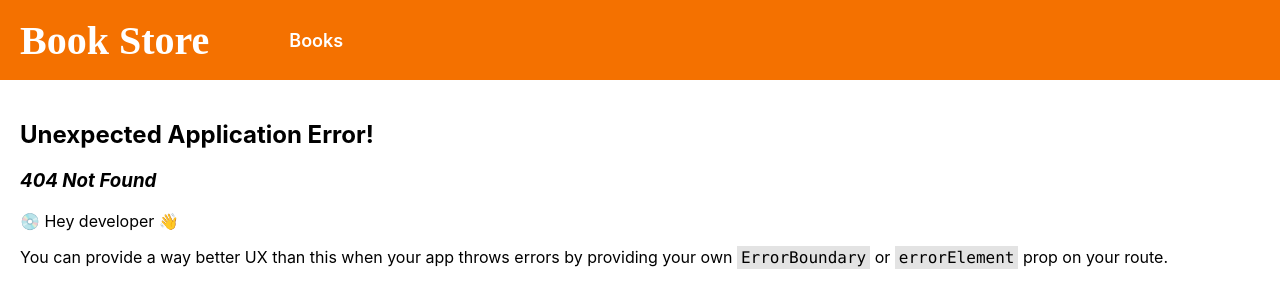
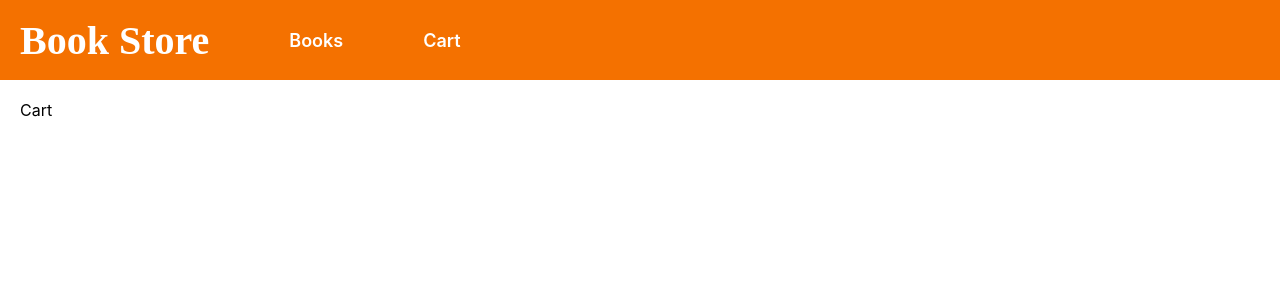
Before and after one commit to LalithyaParuchuri/bookstore, a React (Create React App) app: page /cart in a window 1280 px wide. Before the commit this address had no page. Shown: the top 308 px of the page. Built offline with nearby package versions, Linux system fonts and the light colour scheme.

Commit message:
Add Cart route

```diff
--- /dev/null
+++ b/src/pages/cart/index.jsx
@@ -0,0 +1,3 @@
+export const Cart = () => {
+  return <div>Cart</div>;
+};
--- a/src/router.js
+++ b/src/router.js
@@ -1,4 +1,5 @@
 import { createBrowserRouter } from "react-router-dom";
+import { Cart } from "./pages/cart";
 import { ListBooks } from "./pages/list-books";
 
 export const routes = [
@@ -7,6 +8,11 @@ export const routes = [
     name: "Books",
     element: <ListBooks />,
   },
+  {
+    path: "/cart",
+    name: "Cart",
+    element: <Cart />,
+  },
 ];
 
 export const router = createBrowserRouter(routes);
```
